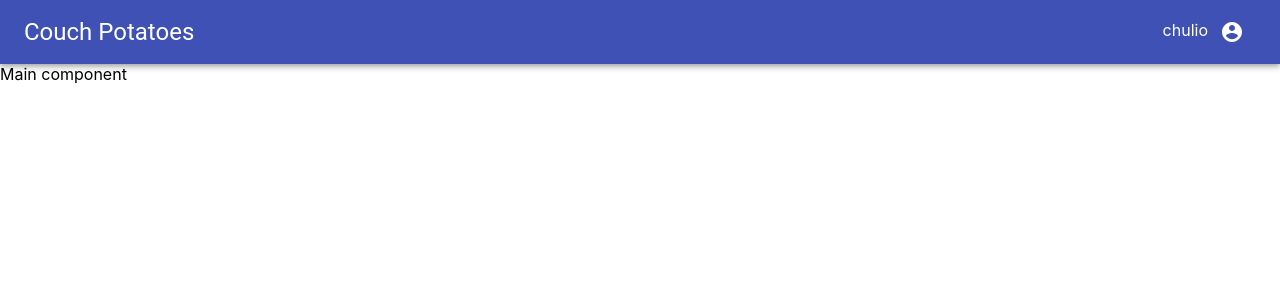
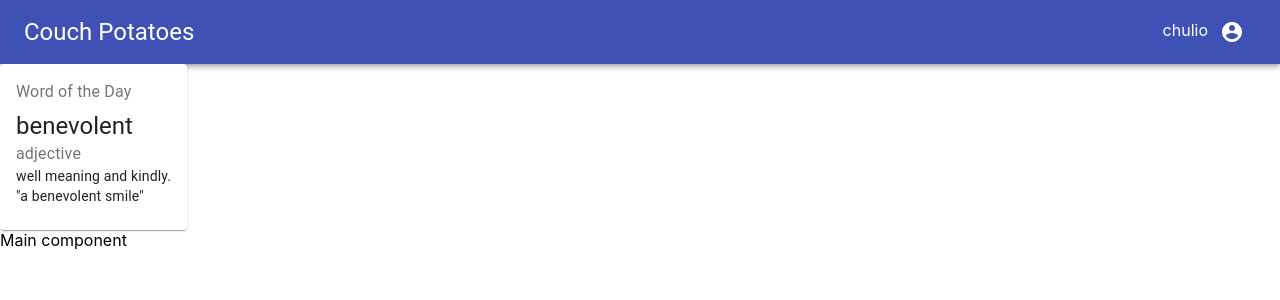
Before and after one commit to xhuliodo/couch-potatoes, a React (Create React App) app in the folder client/: page / in a window 1280 px wide. Shown: the top 300 px of the page. Built offline with nearby package versions, Linux system fonts and the light colour scheme.

Commit message:
creating the selecting genre component, gotta style it though

```diff
--- a/client/src/App.js
+++ b/client/src/App.js
@@ -1,9 +1,11 @@
 import MenuBar from "./components/MenuBar";
+import SelectingGenre from "./components/SelectingGenre";
 
 export default function App() {
   return (
     <div>
       <MenuBar />
+      <SelectingGenre/>
       <div>Main component</div>
     </div>
   );
--- /dev/null
+++ b/client/src/components/SelectingGenre.js
@@ -0,0 +1,36 @@
+import { useState } from "react";
+import { Badge, Card, CardContent, Typography } from "@material-ui/core";
+import DoneOutlineIcon from "@material-ui/icons/DoneOutline";
+
+export default function SelectingGenre() {
+  const [selected, setSelected] = useState(false);
+
+  return (
+    <div>
+      <Badge
+        badgeContent={selected ? <DoneOutlineIcon /> : null}
+        onClick={() => {
+          setSelected(!selected);
+        }}
+        color="secondary"
+      >
+        <Card>
+          <CardContent>
+            <Typography color="textSecondary" gutterBottom>
+              Word of the Day
+            </Typography>
+            <Typography variant="h5" component="h2">
+              benevolent
+            </Typography>
+            <Typography color="textSecondary">adjective</Typography>
+            <Typography variant="body2" component="p">
+              well meaning and kindly.
+              <br />
+              {'"a benevolent smile"'}
+            </Typography>
+          </CardContent>
+        </Card>
+      </Badge>
+    </div>
+  );
+}
```
Also changed, not shown: 1 other file (tests, documents, lock files or other folders).
